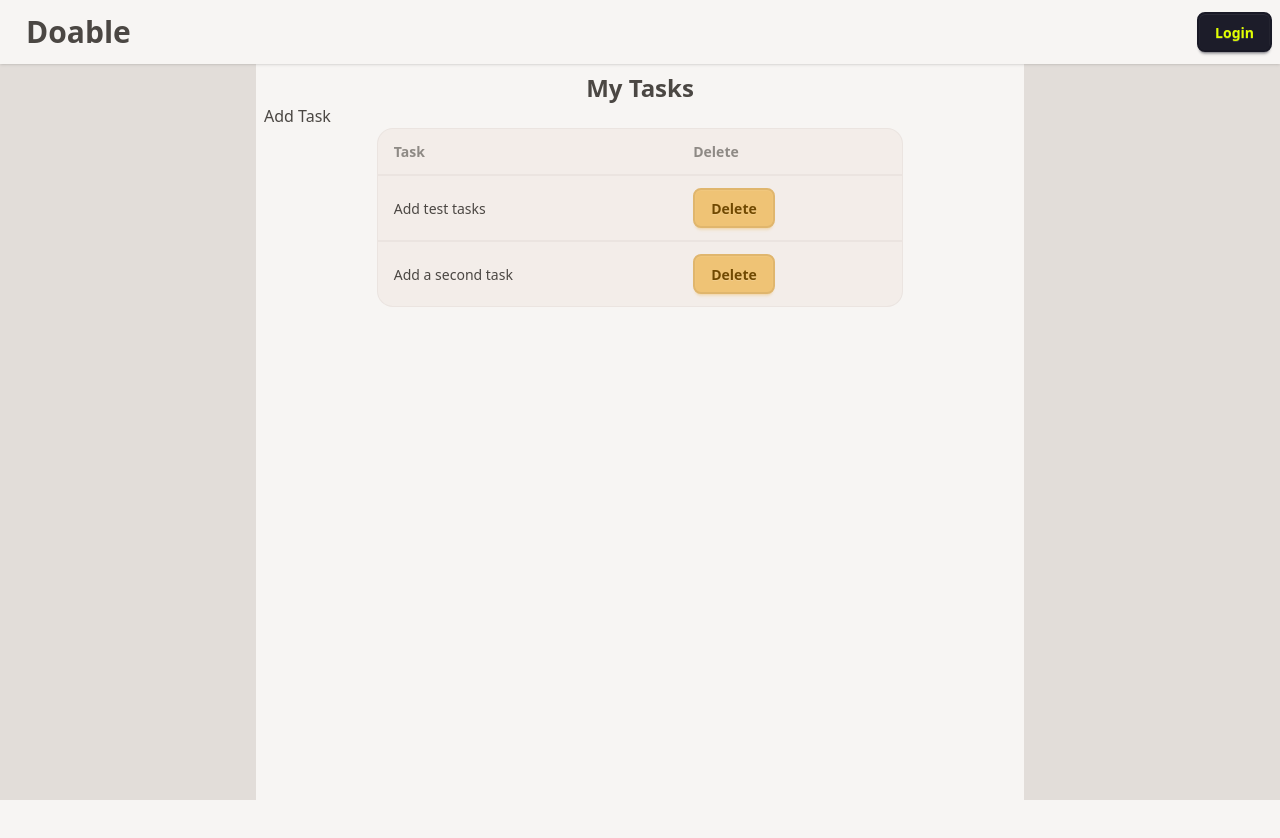
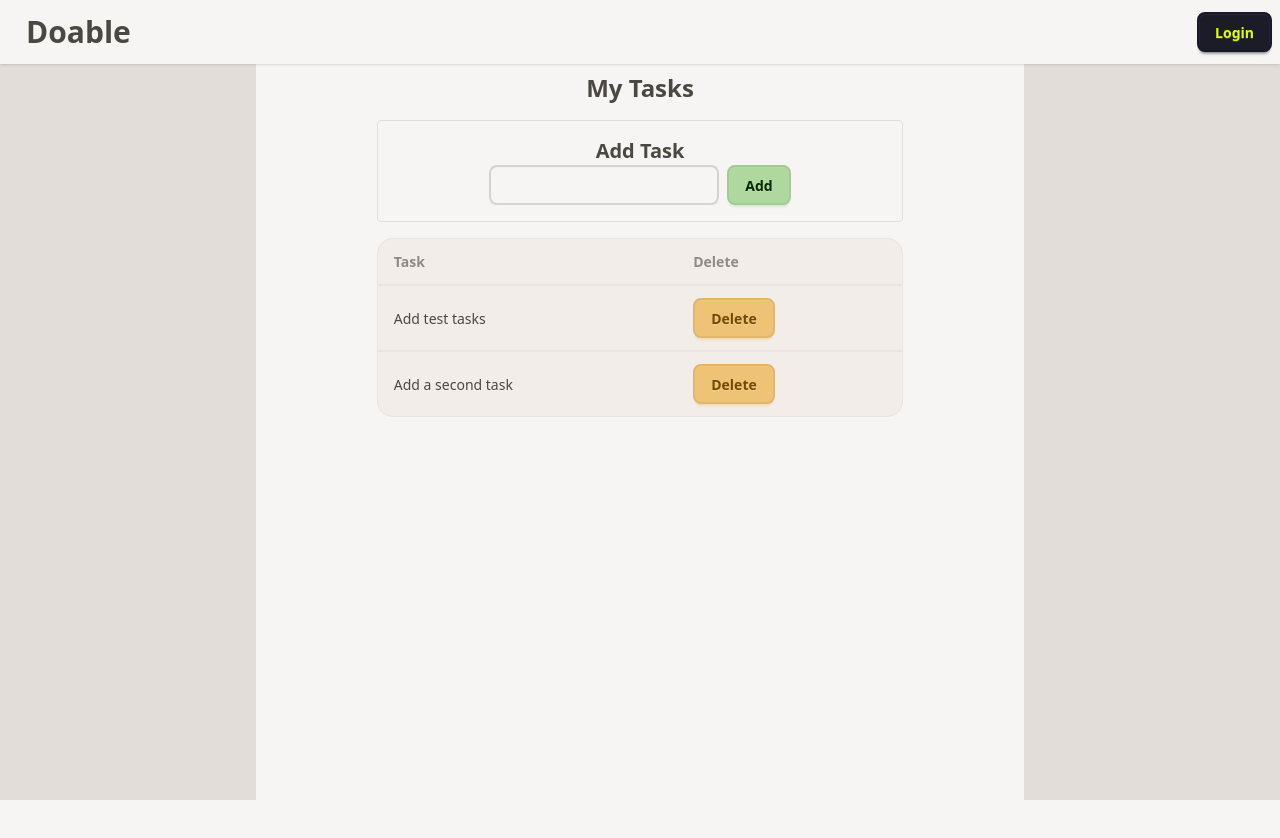
Before and after one commit to Justin-K-Ellis/doable.react, a Next.js app: page / in a window 1280 px wide. Shown: the top 838 px of the page. Built offline with nearby package versions, Linux system fonts and the light colour scheme.

Commit message:
feat: let user create tasks

```diff
--- a/app/page.tsx
+++ b/app/page.tsx
@@ -8,22 +8,44 @@ export default function Home() {
     "Add test tasks",
     "Add a second task",
   ]);
+  const [inputTask, setInputTask] = useState("");
+
+  function handleSubmit(event: React.FormEvent) {
+    event.preventDefault();
+    setTasks((tasks) => tasks.concat(inputTask));
+  }
 
   return (
     <>
       <Title text="My Tasks" />
 
+      <div id="wrapper" className="md:w-7/10 mx-auto">
         {/* Add tasks */}
-      <form>
-        <div className="">
-          <label htmlFor="add-task">Add Task</label>
-          <input type="text" id="add-task" />
+        <section id="tasks-form">
+          <form onSubmit={handleSubmit}>
+            <div className="flex flex-col items-center justify-center border border-base-300 rounded my-4 py-4">
+              <label htmlFor="add-task" className="font-bold text-xl">
+                Add Task
+              </label>
+              <div className="flex flex-row justify-center gap-2">
+                <input
+                  type="text"
+                  id="add-task"
+                  value={inputTask}
+                  onChange={(e) => setInputTask(e.target.value)}
+                  className="input"
+                />
+                <button type="submit" className="btn btn-success">
+                  Add
+                </button>
+              </div>
             </div>
           </form>
+        </section>
 
         {/* Display tasks */}
         <section id="tasks">
-        <div className="overflow-x-auto rounded-box border border-base-content/5 md:w-7/10 mx-auto bg-base-200">
+          <div className="overflow-x-auto rounded-box border border-base-content/5 bg-base-200">
             <table className="table">
               {/* head */}
               <thead>
@@ -53,6 +75,7 @@ export default function Home() {
             </table>
           </div>
         </section>
+      </div>
     </>
   );
 }
```
Lines whose indentation alone changed are shown as unchanged.
